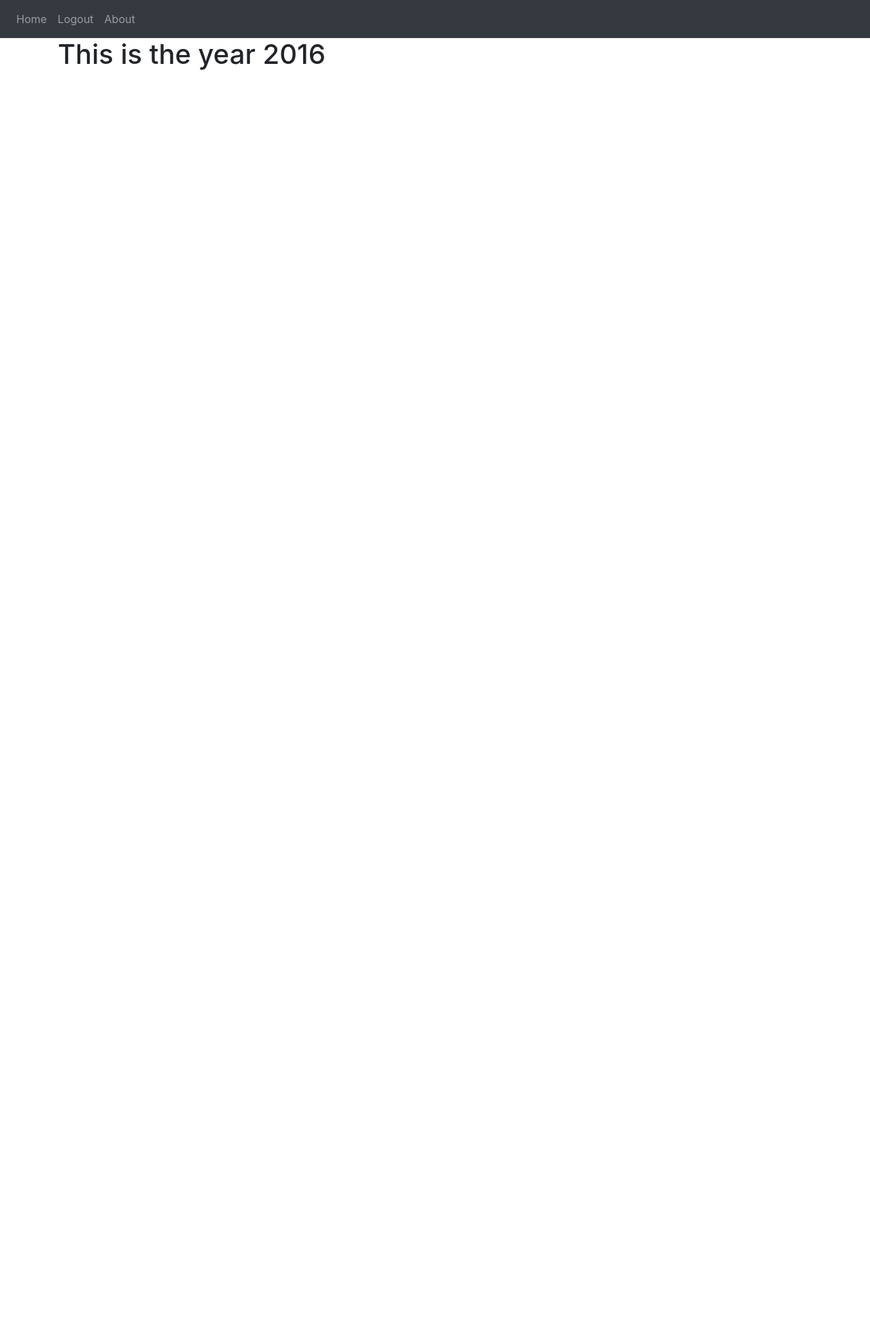
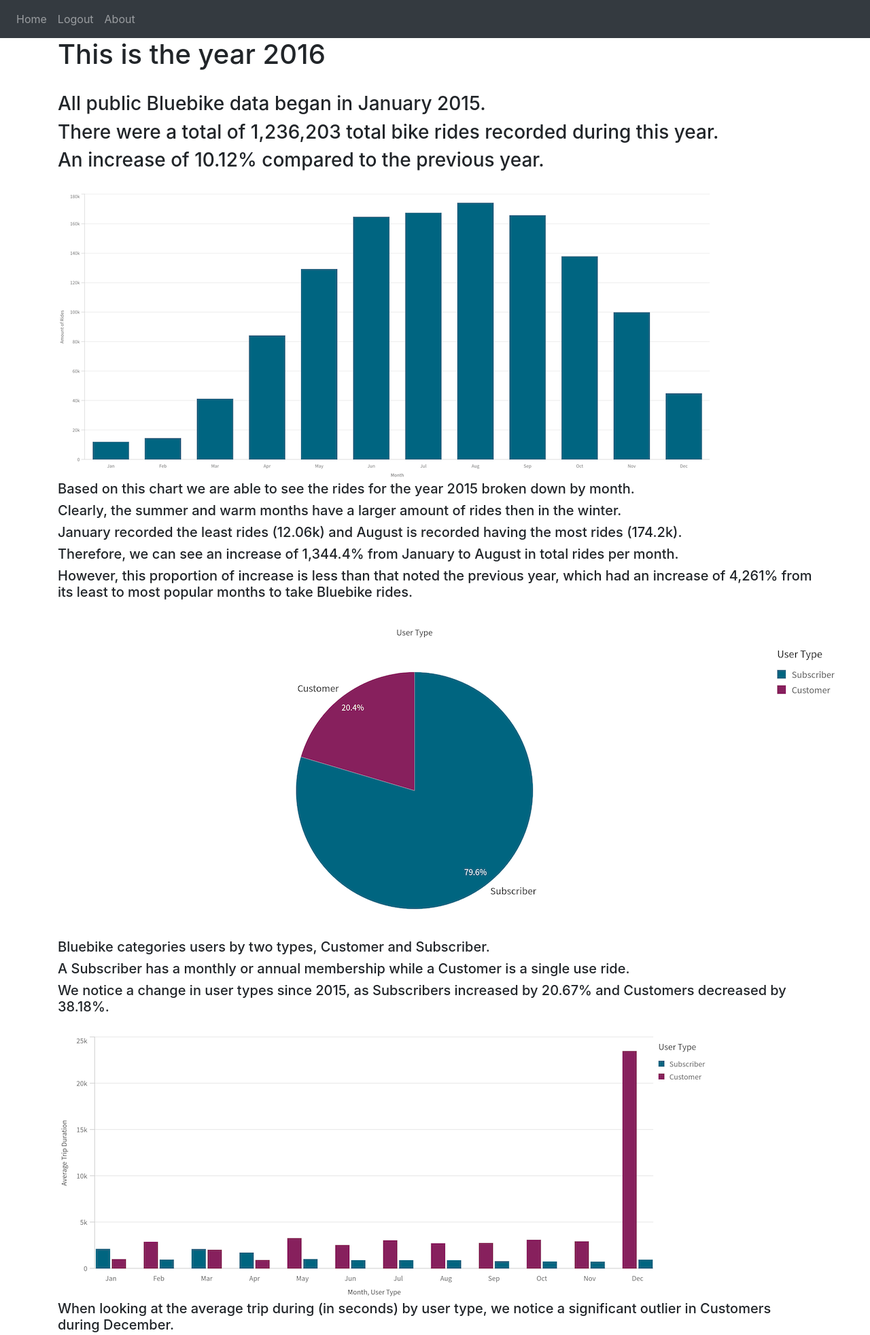
Before and after one commit to bpotvin06/BlueBike, a Flask app: page /2016 in a window 1280 px wide. Shown: the top 1964 px of the page at 68% size. Before the commit the page ends 103 px from the top, so only its background shows below. Run offline with Flask 3, Linux system fonts and the light colour scheme; a user stored in the database is signed in; some libraries are stand-ins or nearby versions.

Commit message:
2016 data visulations and analysis begins

```diff
--- a/website/templates/yr2016.html
+++ b/website/templates/yr2016.html
@@ -5,6 +5,35 @@
 
 <head>
     <h1>This is the year 2016</h1>
+    <br>
+    <h3>All public Bluebike data began in January 2015.</h3>
+    <h3>There were a total of 1,236,203 total bike rides recorded during this year.</h3>
+    <h3>An increase of 10.12% compared to the previous year.</h3>
+    <br>
 </head>
 
+<body>
+    <img logo src="{{ url_for('static', filename='MonthlyRides2.png' )}}" class="center" />
+    <h5>Based on this chart we are able to see the rides for the year 2015 broken down by month.</h5>
+    <h5>Clearly, the summer and warm months have a larger amount of rides then in the winter.</h5>
+    <h5>January recorded the least rides (12.06k) and August is recorded having the most rides (174.2k).</h5>
+    <h5>Therefore, we can see an increase of 1,344.4% from January to August in total rides per month.</h5>
+    <h5>However, this proportion of increase is less than that noted the previous year, which had an increase of 4,261% from its least to most popular months to take Bluebike rides.</h5>
+    <br>
+    <img logo src="{{ url_for('static', filename='UserType2.png' )}}" class="center" />
+    <h5>Bluebike categories users by two types, Customer and Subscriber.</h5>
+    <h5>A Subscriber has a monthly or annual membership while a Customer is a single use ride.</h5>
+    <h5>We notice a change in user types since 2015, as Subscribers increased by 20.67% and Customers decreased by 38.18%.</h5>
+    <br>
+    <img logo src="{{ url_for('static', filename='TripDurationUser2.png' )}}" class="center" />
+    <h5>When looking at the average trip during (in seconds) by user type, we notice a significant outlier in Customers during December.</h5>
+    <h5>These outlying customers had an average trip of 23,520 seconds (or 6.53 hours) in December 2016.</h5>
+    <h5>The winter of 2016 marked the first time in Bluebike history that all stations remained active and not closing due to weather.</h5>
+    <br>
+    <img logo src="{{ url_for('static', filename='Top5Start2.png' )}}" class="center" />
+    <h5>The top 5 annually most started from Bluebike stations are indicated in this graph, along with their corresponding Subscriber and User amounts.</h5>
+    <h5>The most popular station is at MIT with 35,650 total rides in 2016. This can larger be due to this location being on the Cambridge side of the Harvard Bridge, which connects Cambridge to Boston.</h5>
+    <h5>Subscibers with memberships account for 80.87% of all rides at the top 5 most used starting stations, a larger proportion than the previous year.</h5>
+    <br>
+
 {% endblock %}
```
Also changed, not shown: website/static/MonthlyRides2.png (added), website/static/Top5Start2.png (added), website/static/TripDurationUser2.png (added), website/static/UserType2.png (added).
